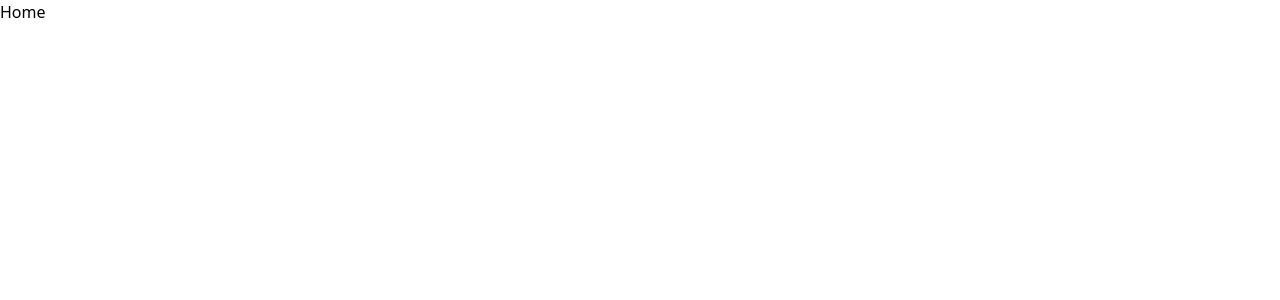
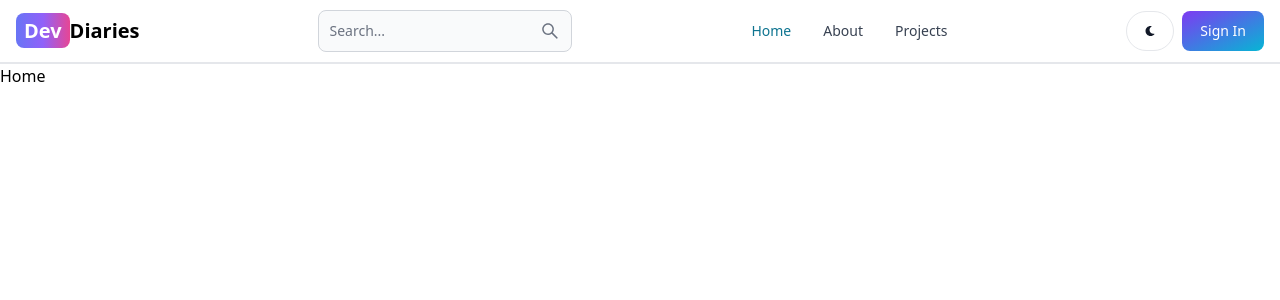
Before and after one commit to Noransaber/Dev-Diaries-Blog, a React (Vite) app in the folder Client/: page / in a window 1280 px wide. Shown: the top 300 px of the page. Built offline with nearby package versions, Linux system fonts and the light colour scheme.

Commit message:
Making the header component

```diff
--- a/Client/package.json
+++ b/Client/package.json
@@ -10,8 +10,11 @@
     "preview": "vite preview"
   },
   "dependencies": {
+    "flowbite-react": "^0.7.3",
+    "postcss-loader": "^8.1.1",
     "react": "^18.2.0",
     "react-dom": "^18.2.0",
+    "react-icons": "^5.0.1",
     "react-router-dom": "^6.22.3"
   },
   "devDependencies": {
@@ -24,6 +27,7 @@
     "eslint-plugin-react-hooks": "^4.6.0",
     "eslint-plugin-react-refresh": "^0.4.5",
     "postcss": "^8.4.35",
+    "tailwind": "^4.0.0",
     "tailwindcss": "^3.4.1",
     "vite": "^5.1.6"
   }
--- a/Client/src/App.jsx
+++ b/Client/src/App.jsx
@@ -1,3 +1,4 @@
+/* eslint-disable no-unused-vars */
 import React from 'react';
 import { BrowserRouter, Routes, Route } from 'react-router-dom';
 import About from './pages/About';
@@ -6,11 +7,13 @@
 import Signup from './pages/Signup';
 import Signin from './pages/Signin';
 import Projects from './pages/Projects';
+import Header from './components/Header';
 
 export default function App() {
   return (
     <div>
       <BrowserRouter>
+        <Header />
         <Routes>
           <Route path='/' element={<Home />} />
           <Route path='/about' element={<About />} />
--- /dev/null
+++ b/Client/src/components/Header.jsx
@@ -0,0 +1,68 @@
+/* eslint-disable no-unused-vars */
+import { Button, Navbar, TextInput } from 'flowbite-react';
+import React from 'react';
+import { Link, useLocation } from 'react-router-dom';
+import { AiOutlineSearch } from 'react-icons/ai';
+import { FaMoon } from 'react-icons/fa';
+
+function Header() {
+  const path = useLocation().pathname;
+  return (
+    <Navbar className='border-b-2'>
+      <Link
+        to='/'
+        className='self-center
+          whitespace-nowrap
+          text-sm
+          sm:text-xl
+          font-semibold
+          dark:text-white'
+      >
+        <span
+          className='px-2 py-1 bg-gradient-to-r
+            from-indigo-500
+            via-purple-500
+            to-pink-500 rounded-lg
+             text-white'
+        >
+          Dev
+        </span>
+        Diaries
+      </Link>
+
+      <form>
+        <TextInput type='text' placeholder='Search...' rightIcon={AiOutlineSearch} className='hidden lg:inline' />
+      </form>
+      <Button className='w-12 h-10 lg:hidden' pill color='gray'>
+        <AiOutlineSearch />
+      </Button>
+      <div className='flex gap-2 md:order-2'>
+        {/* Moon Button */}
+        <Button className='w-12 h-10 hidden sm:inline' color='gray' pill>
+          <FaMoon />
+        </Button>
+        {/* Sign in Button */}
+        <Link to='/sign-in'>
+          <Button gradientDuoTone='purpleToBlue'>Sign In</Button>
+        </Link>
+        <Navbar.Toggle />
+      </div>
+      {/* Menue links */}
+      <Navbar.Collapse>
+        <Navbar.Link active={path === '/'} as={'div'}>
+          <Link to='/'>Home</Link>
+        </Navbar.Link>
+
+        <Navbar.Link active={path === '/about'} as={'div'}>
+          <Link to='/about'>About</Link>
+        </Navbar.Link>
+
+        <Navbar.Link active={path === '/projects'} as={'div'}>
+          <Link to='/projects'>Projects</Link>
+        </Navbar.Link>
+      </Navbar.Collapse>
+    </Navbar>
+  );
+}
+
+export default Header;
--- a/Client/src/pages/About.jsx
+++ b/Client/src/pages/About.jsx
@@ -1,3 +1,4 @@
+/* eslint-disable no-unused-vars */
 import React from 'react';
 
 export default function About() {
--- a/Client/src/pages/Dashboard.jsx
+++ b/Client/src/pages/Dashboard.jsx
@@ -1,3 +1,4 @@
+/* eslint-disable no-unused-vars */
 import React from 'react';
 
 export default function Dashboard() {
--- a/Client/src/pages/Home.jsx
+++ b/Client/src/pages/Home.jsx
@@ -1,3 +1,4 @@
+/* eslint-disable no-unused-vars */
 import React from 'react';
 
 export default function Home() {
--- a/Client/src/pages/Projects.jsx
+++ b/Client/src/pages/Projects.jsx
@@ -1,3 +1,4 @@
+/* eslint-disable no-unused-vars */
 import React from 'react';
 
 export default function Projects() {
--- a/Client/src/pages/Signin.jsx
+++ b/Client/src/pages/Signin.jsx
@@ -1,3 +1,4 @@
+/* eslint-disable no-unused-vars */
 import React from 'react';
 
 export default function Signin() {
--- a/Client/src/pages/Signup.jsx
+++ b/Client/src/pages/Signup.jsx
@@ -1,3 +1,4 @@
+/* eslint-disable no-unused-vars */
 import React from 'react';
 
 export default function Signup() {
--- a/Client/tailwind.config.js
+++ b/Client/tailwind.config.js
@@ -1,8 +1,9 @@
+import flowbitePlugin from 'flowbite/plugin';
 /** @type {import('tailwindcss').Config} */
 export default {
-  content: ['./index.html', './src/**/*.{js,ts,jsx,tsx}'],
+  content: ['./index.html', './src/**/*.{js,ts,jsx,tsx}', './src/pages/**/*.{js,ts,jsx,tsx}', './src/components/**/*.{js,ts,jsx,tsx}', 'node_modules/flowbite-react/lib/esm/**/*.js'],
   theme: {
     extend: {},
   },
-  plugins: [],
+  plugins: [flowbitePlugin],
 };
```
Also changed, not shown: 1 other file (tests, documents, lock files or other folders).
